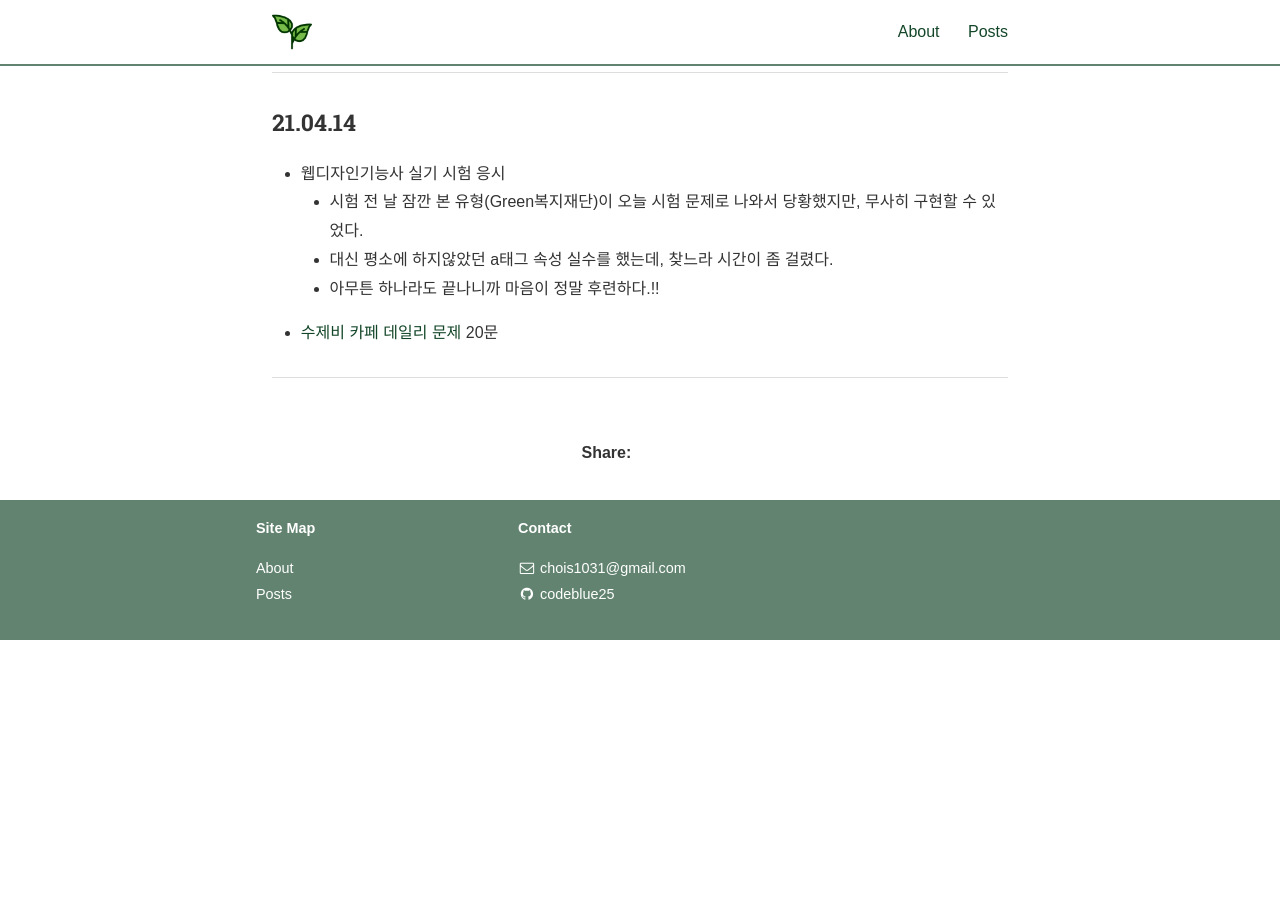
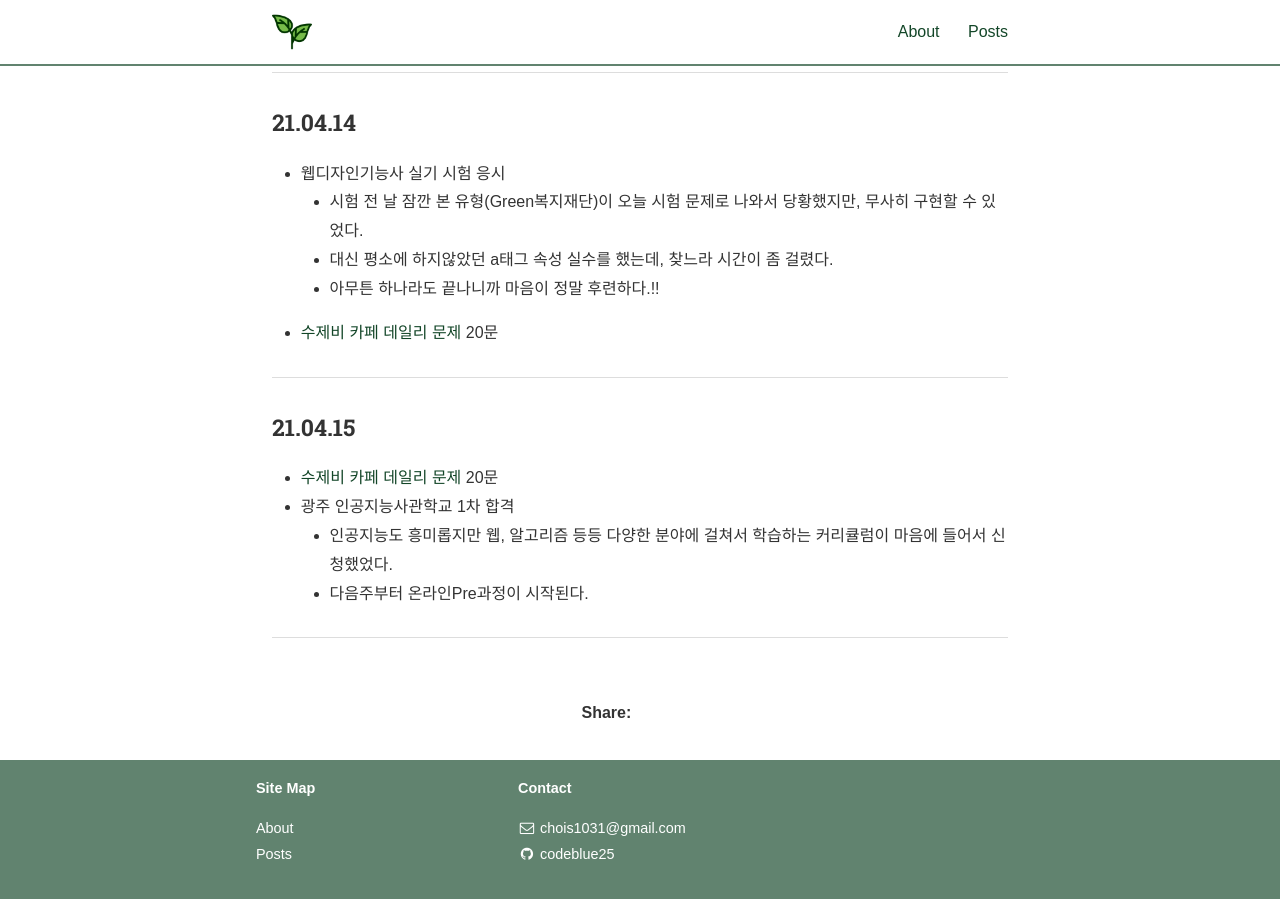
Before and after one commit to codeblue25/codeblue25.github.io, a Jekyll site: the page built from _posts/2021-04-11-0417.md, in a window 1280 px wide and 900 px high, scrolled down 892 px. Built offline with Jekyll 4.4.1, drawn with Linux system fonts in a browser that asks for light colours; nearby versions of some CDN libraries; some web fonts are replaced; a style sheet for code colours, icons or effects is not loaded; before the commit the page ends 1532 px from its top, so only the background shows below that.

Commit message:
210415 TIL

```diff
--- a/_posts/2021-04-11-0417.md
+++ b/_posts/2021-04-11-0417.md
@@ -38,3 +38,11 @@ categories: TIL
 * [수제비 카페 데일리 문제](https://cafe.naver.com/soojebi) 20문
 
 ---
+<h3>21.04.15</h3>
+
+* [수제비 카페 데일리 문제](https://cafe.naver.com/soojebi) 20문
+* 광주 인공지능사관학교 1차 합격
+  * 인공지능도 흥미롭지만 웹, 알고리즘 등등 다양한 분야에 걸쳐서 학습하는 커리큘럼이 마음에 들어서 신청했었다.
+  * 다음주부터 온라인Pre과정이 시작된다.
+
+---
```
